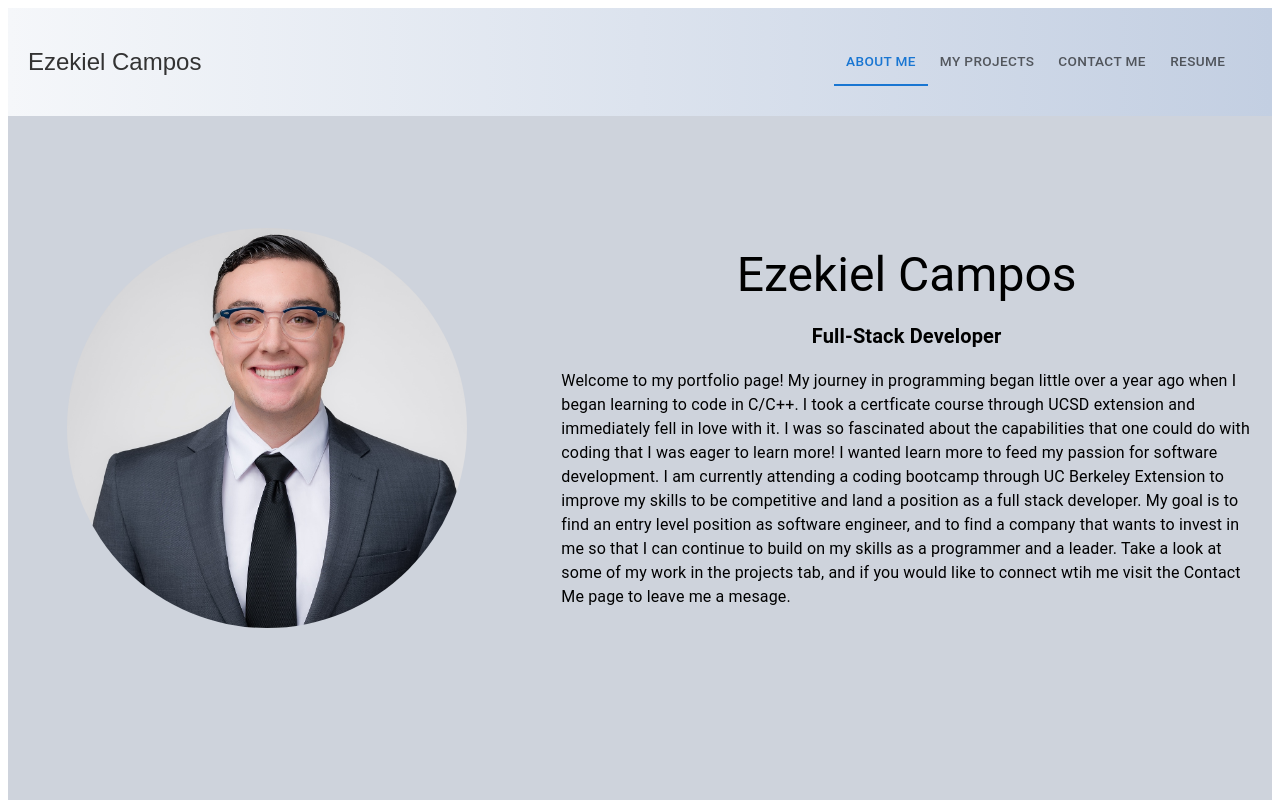
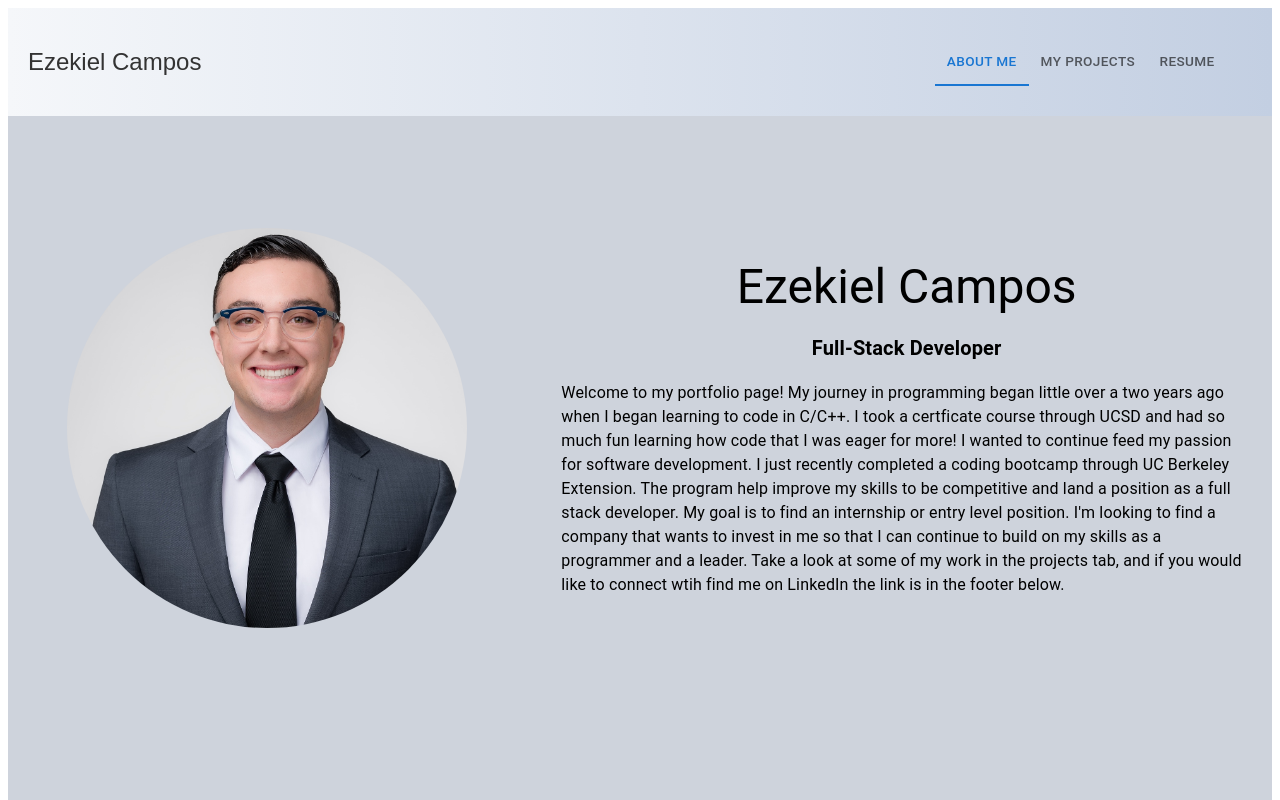
Before and after one commit to EzekielCampos/ezekiel-campos-react-portfolio, a React (Vite) app: page / in a window 1280 px wide. Shown: the top 800 px of the page. Built offline with nearby package versions, Linux system fonts and the light colour scheme.

Commit message:
updated navbar and resume pdf

```diff
--- a/src/components/Navbar.jsx
+++ b/src/components/Navbar.jsx
@@ -18,7 +18,7 @@ export const Nav = () => {
   const routes = {
     one: "/",
     two: "/projects",
-    three: "/contact-info",
+    // three: "/contact-info",
     four: "/resume",
   };
 
@@ -45,7 +45,7 @@ export const Nav = () => {
       }}
     >
       <Grid container size={12} alignItems={"center"} marginRight={"15px"}>
-        <Grid size={{ xs: 6, md: 8, sm: 7 }}>
+        <Grid size={{ xs: 6, md: 9, sm: 7 }}>
           {/* This will hold the name in the navbar at the far left */}
           <h2
             style={{
@@ -56,7 +56,7 @@ export const Nav = () => {
             Ezekiel Campos
           </h2>
         </Grid>
-        <Grid size={{ md: 4, xs: 6, sm: 5 }}>
+        <Grid size={{ md: 3, xs: 6, sm: 5 }}>
           {/* Tabs is a Material UI component that will help with the
           routing of the different endpoints */}
           <Tabs
@@ -83,13 +83,13 @@ export const Nav = () => {
               label="My Projects"
               sx={{ minWidth: 80, padding: "6px 12px", fontSize: ".850rem" }} // Adjust the size
             />
-            <Tab
+            {/* <Tab
               // When the user selects this value this is what will save to the state
               // and indicate which route to send to use
               value="three"
               label="Contact Me"
               sx={{ minWidth: 80, padding: "6px 12px", fontSize: ".850rem" }} // Adjust the size
-            />
+            /> */}
 
             <Tab
               // When the user selects this value this is what will save to the state
--- a/src/components/pages/Bio.jsx
+++ b/src/components/pages/Bio.jsx
@@ -13,7 +13,7 @@ export const Bio = () => {
         minHeight: "750px",
         paddingTop: "50px", // Padding around content
         paddingBottom: "175px", // Adjust this value to ensure there's space for the footer
-        background:"#CED3DC"
+        background: "#CED3DC",
       }}
     >
       <Grid
@@ -55,17 +55,17 @@ export const Bio = () => {
         {/* Short summary of developer */}
         <Typography variant="body1">
           Welcome to my portfolio page! My journey in programming began little
-          over a year ago when I began learning to code in C/C++. I took a
-          certficate course through UCSD extension and immediately fell in love
-          with it. I was so fascinated about the capabilities that one could do
-          with coding that I was eager to learn more! I wanted learn more to feed my passion
-          for software development. I am currently attending a coding bootcamp
-          through UC Berkeley Extension to improve my skills to be competitive
-          and land a position as a full stack developer. My goal is to find an
-          entry level position as software engineer, and to find a company that
-          wants to invest in me so that I can continue to build on my skills as
-          a programmer and a leader. Take a look at some of my work in the projects tab, and
-          if you would like to connect wtih me visit the Contact Me page to leave me a mesage.
+          over a two years ago when I began learning to code in C/C++. I took a
+          certficate course through UCSD and had so much fun learning how code
+          that I was eager for more! I wanted to continue feed my passion for
+          software development. I just recently completed a coding bootcamp
+          through UC Berkeley Extension. The program help improve my skills to
+          be competitive and land a position as a full stack developer. My goal
+          is to find an internship or entry level position. I'm looking to find a
+          company that wants to invest in me so that I can continue to build on
+          my skills as a programmer and a leader. Take a look at some of my work
+          in the projects tab, and if you would like to connect wtih find me on
+          LinkedIn the link is in the footer below.
         </Typography>
       </Grid>
     </Grid>
```
Also changed, not shown: src/main.jsx (+5 -5 lines), 1 other file (tests, documents, lock files or other folders).
